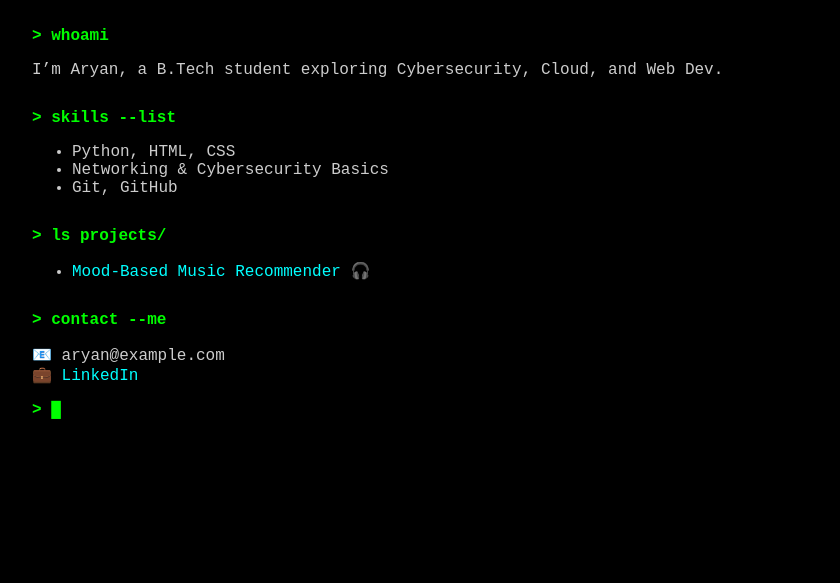
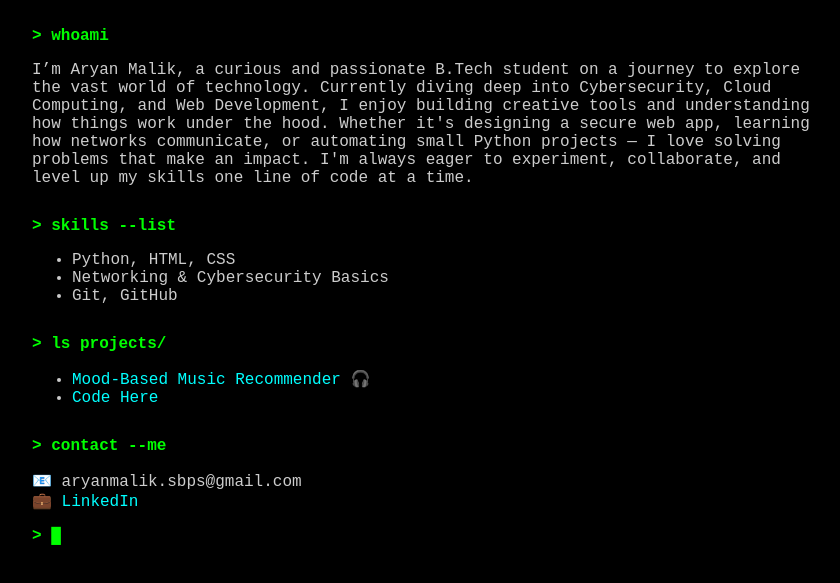
Before and after one commit to aryanmalik-iet/hacker-portfolio, a plain HTML site: page index.html in a window 1280 px wide. Shown: the part 93-676 px from the top of the page, without its empty margins (208-1048 px from the left). Drawn offline with Linux system fonts and the light colour scheme.

Commit message:
Update index.html

```diff
--- a/index.html
+++ b/index.html
@@ -12,7 +12,7 @@
 
     <div class="section">
       <p class="command">> whoami</p>
-      <p class="output">I’m Aryan, a B.Tech student exploring Cybersecurity, Cloud, and Web Dev.</p>
+      <p class="output">I’m Aryan Malik, a curious and passionate B.Tech student on a journey to explore the vast world of technology. Currently diving deep into Cybersecurity, Cloud Computing, and Web Development, I enjoy building creative tools and understanding how things work under the hood. Whether it's designing a secure web app, learning how networks communicate, or automating small Python projects — I love solving problems that make an impact. I'm always eager to experiment, collaborate, and level up my skills one line of code at a time.</p>
     </div>
 
     <div class="section">
@@ -27,14 +27,15 @@
     <div class="section">
       <p class="command">> ls projects/</p>
       <ul class="output">
-        <li><a href="https://github.com/aryanmalik-iet/mood-music-recommender" target="_blank">Mood-Based Music Recommender 🎧</a></li>
+        <li><a href="https://mood-music-recommender-tw65.onrender.com/recommend" target="_blank">Mood-Based Music Recommender 🎧</a></li>
+        <li><a href="https://github.com/aryanmalik-iet/mood-music-recommender" target="_blank">Code Here</a></li>
         <!-- Add more projects -->
       </ul>
     </div>
 
     <div class="section">
       <p class="command">> contact --me</p>
-      <p class="output">📧 aryan@example.com<br>💼 <a href="https://linkedin.com/in/aryanmalik.sbps" target="_blank">LinkedIn</a></p>
+      <p class="output">📧 aryanmalik.sbps@gmail.com<br>💼 <a href="https://linkedin.com/in/aryanmalik.sbps" target="_blank">LinkedIn</a></p>
     </div>
 
     <p class="command blink">> █</p>
```
